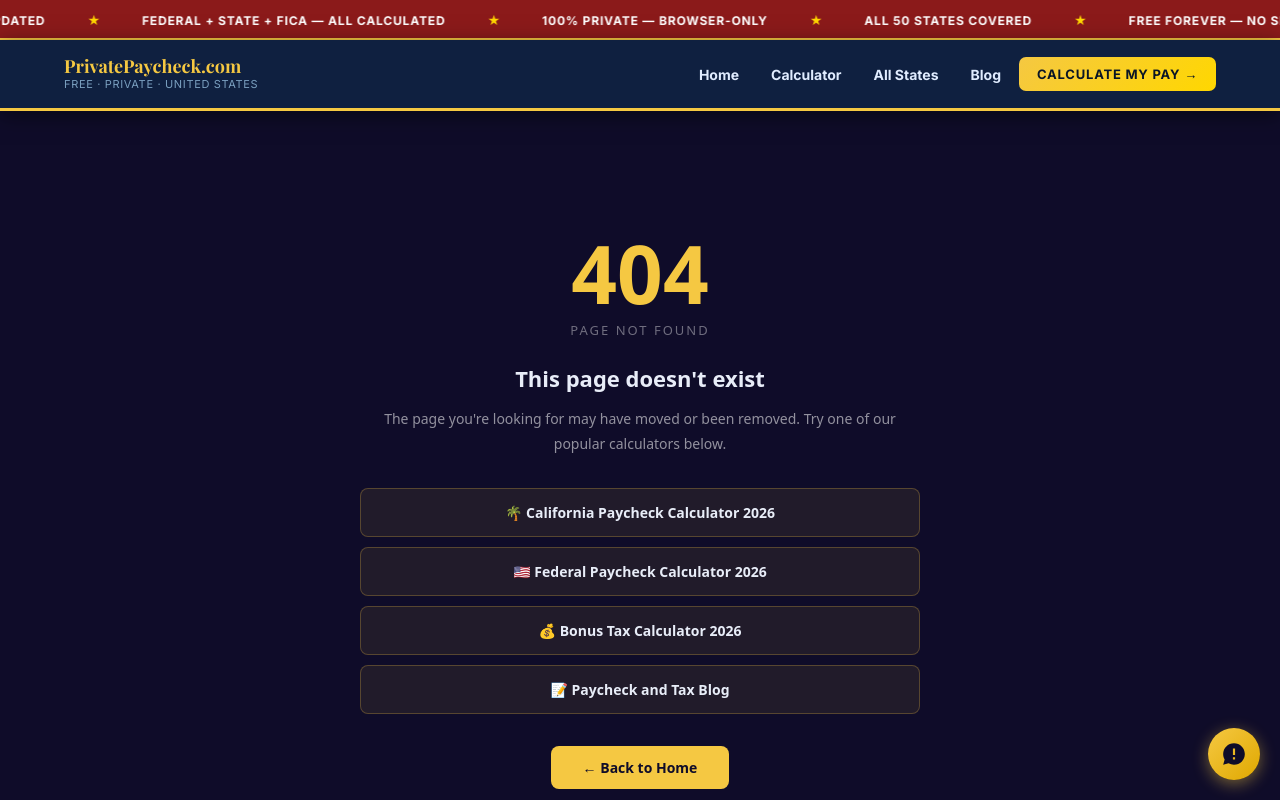
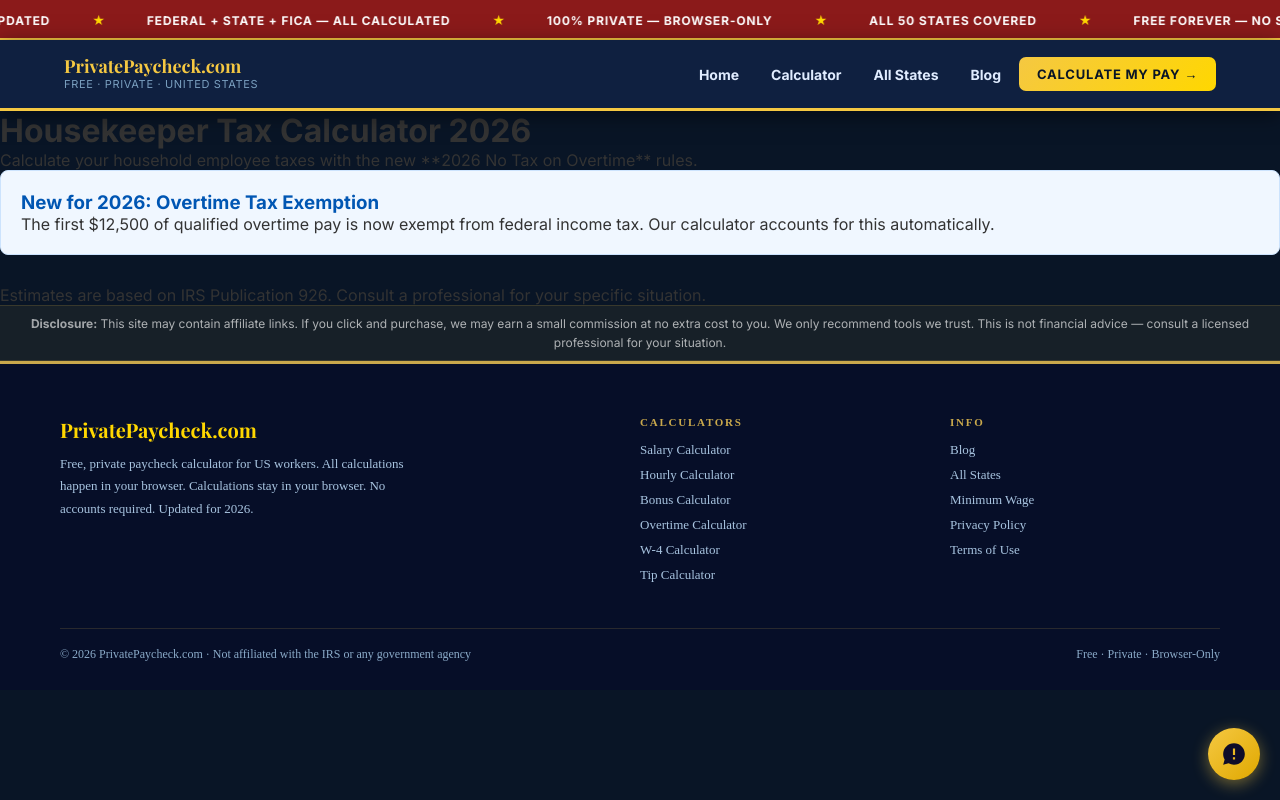
Before and after one commit to devqrcraft-ui/privatepaycheck, a Next.js app: page /housekeeper in a window 1280 px wide. Before the commit this address had no page. Shown: the top 800 px of the page. Built offline with nearby package versions, Linux system fonts and the light colour scheme.

Commit message:
feat: add Nanny and Housekeeper pages with 2026 Overtime Exemption

```diff
--- /dev/null
+++ b/src/app/housekeeper/page.tsx
@@ -0,0 +1,22 @@
+import React from 'react';
+import { Metadata } from 'next';
+
+export const metadata: Metadata = {
+  title: 'Housekeeper Tax Calculator 2026 — Free Household Payroll Tool',
+  description: 'Calculate nanny taxes, social security, and net pay with the new 2026 Overtime Tax Exemption. 100% free, no signup required.',
+  alternates: { canonical: 'https://www.privatepaycheck.com/housekeeper' }
+};
+
+export default function HousekeeperPage( ) {
+  return (
+    <div className="max-w-4xl mx-auto p-6" style={{color: '#333'}}>
+      <h1 className="text-3xl font-bold mb-6">Housekeeper Tax Calculator 2026</h1>
+      <p className="mb-4 text-lg">Calculate your household employee taxes with the new **2026 No Tax on Overtime** rules.</p>
+      <div style={{background: '#f0f7ff', padding: '20px', borderRadius: '8px', border: '1px solid #cce3fd', marginBottom: '30px'}}>
+        <h3 style={{color: '#0056b3', marginTop: 0}}>New for 2026: Overtime Tax Exemption</h3>
+        <p>The first $12,500 of qualified overtime pay is now exempt from federal income tax. Our calculator accounts for this automatically.</p>
+      </div>
+      <p>Estimates are based on IRS Publication 926. Consult a professional for your specific situation.</p>
+    </div>
+  );
+}
```
Also changed, not shown: src/app/nanny/page.tsx (added, +22 -0 lines).
